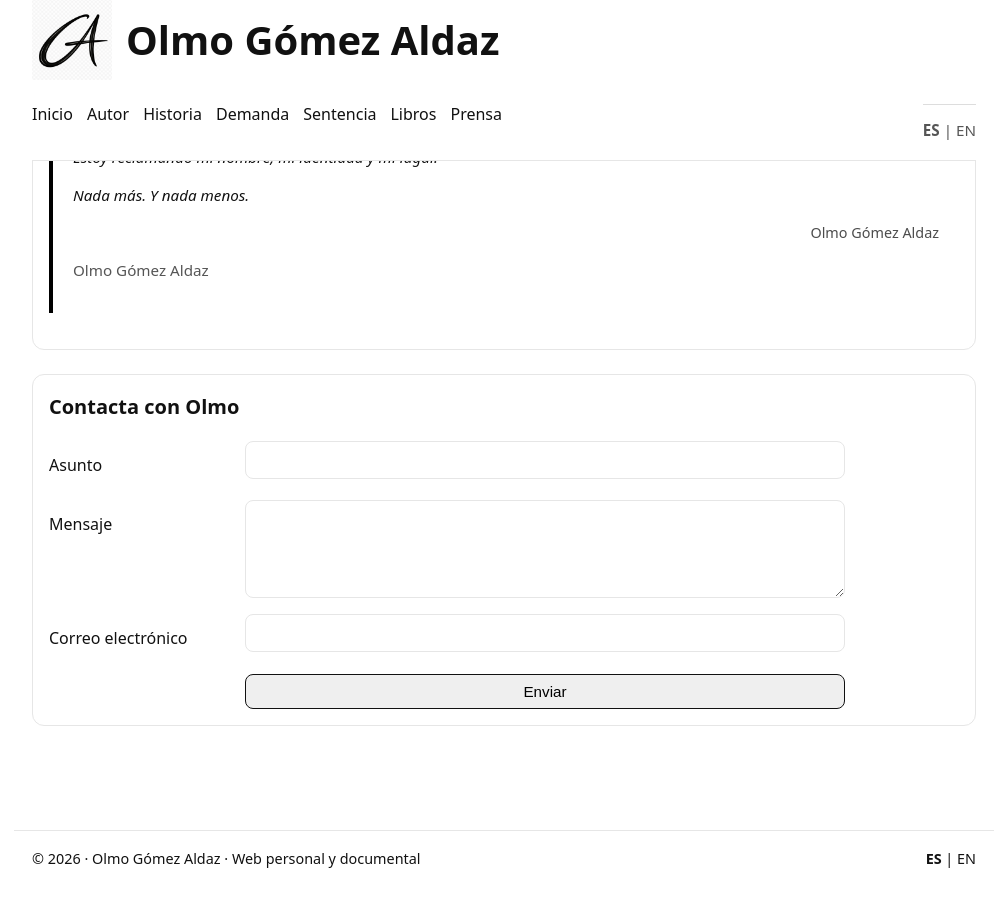
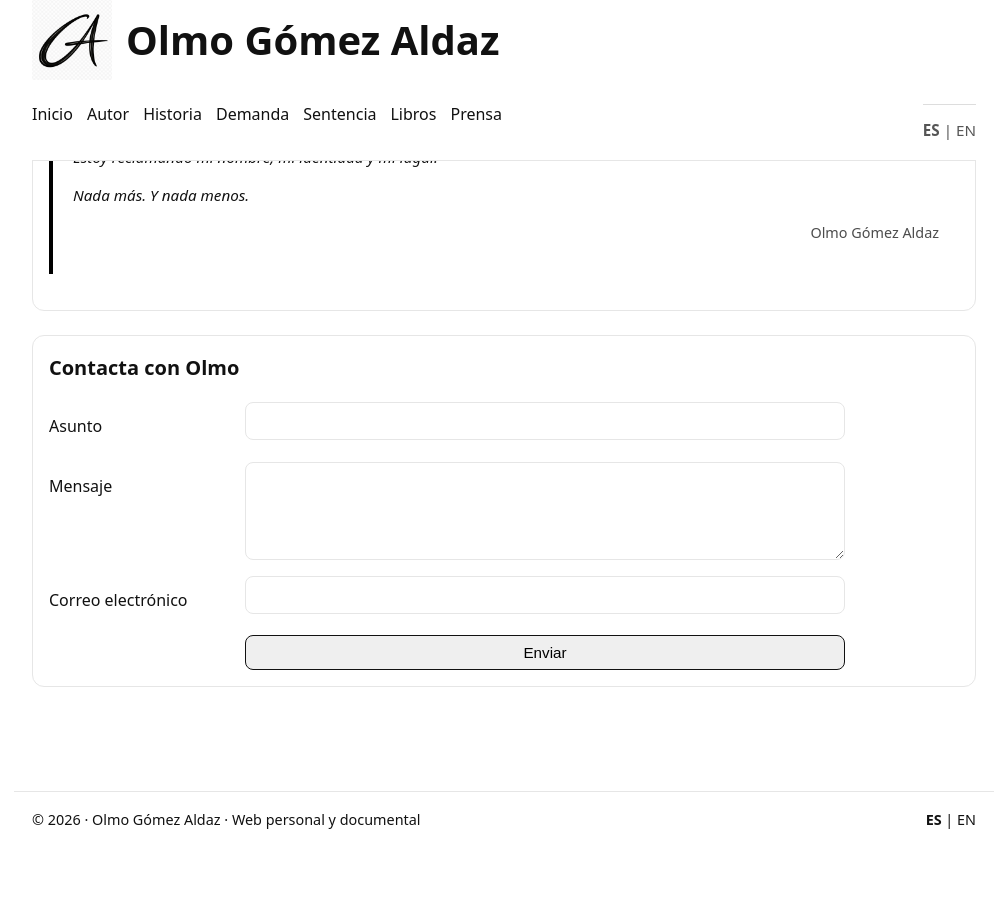
Before and after one commit to olmogaldaz/olmogaldaz.github.io, a Jekyll site: the page built from es/autor/index.html, in a window 1280 px wide and 900 px high, scrolled down 1144 px. Shown: the whole window, without its empty margins (136-1143 px from the left). Built offline with Jekyll 4.4.1, drawn with Linux system fonts in a browser that asks for light colours; after the commit the page ends 2021 px from its top, so only the background shows below that.

Commit message:
Update index.html

```diff
--- a/es/autor/index.html
+++ b/es/autor/index.html
@@ -84,9 +84,6 @@ description: Trayectoria personal del autor, archivo documental, proceso de rest
             Olmo Gómez Aldaz
           </p>
 
-          <p class="small">
-            Olmo Gómez Aldaz
-          </p>
         </blockquote>
       </div>
 
```
